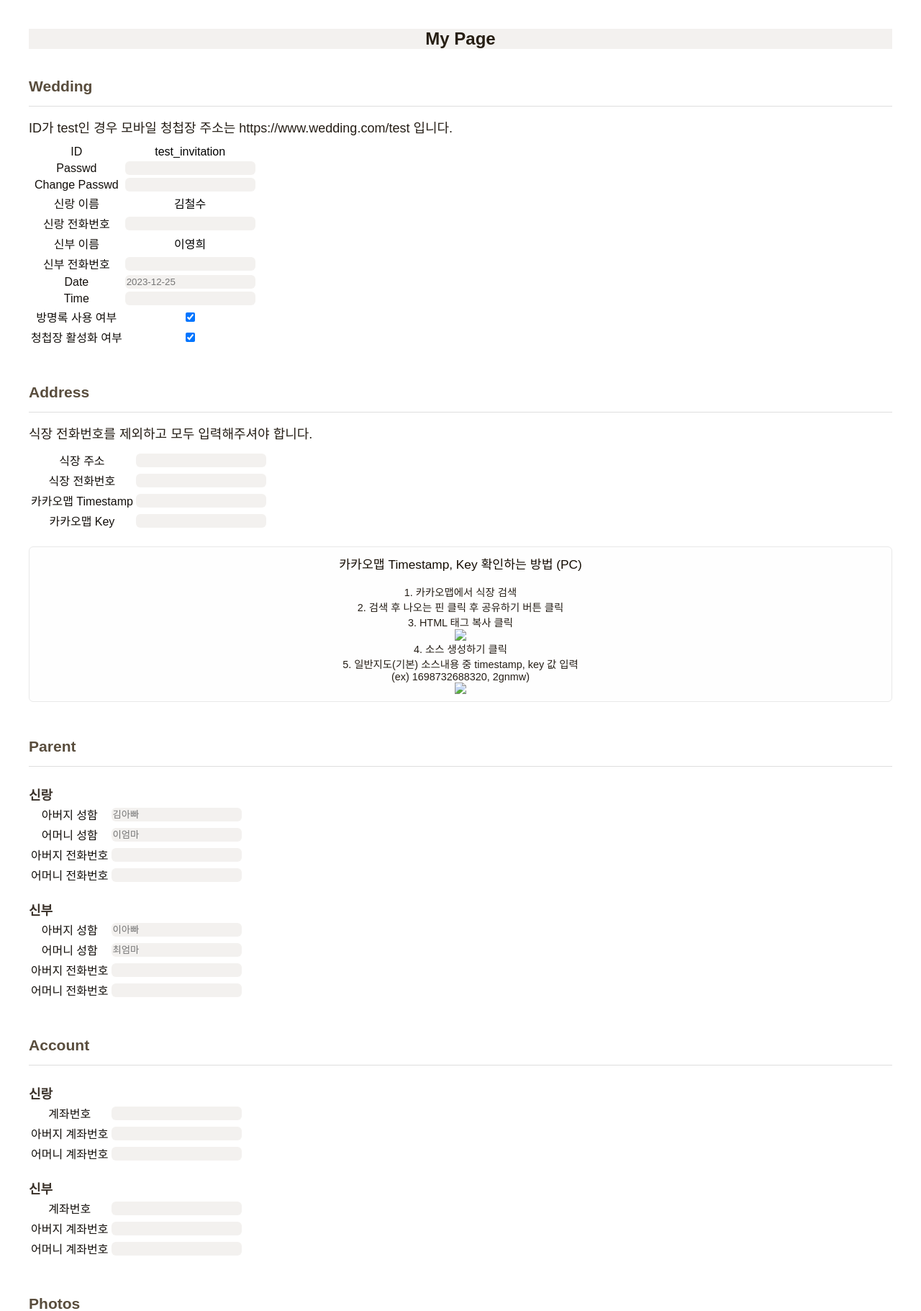
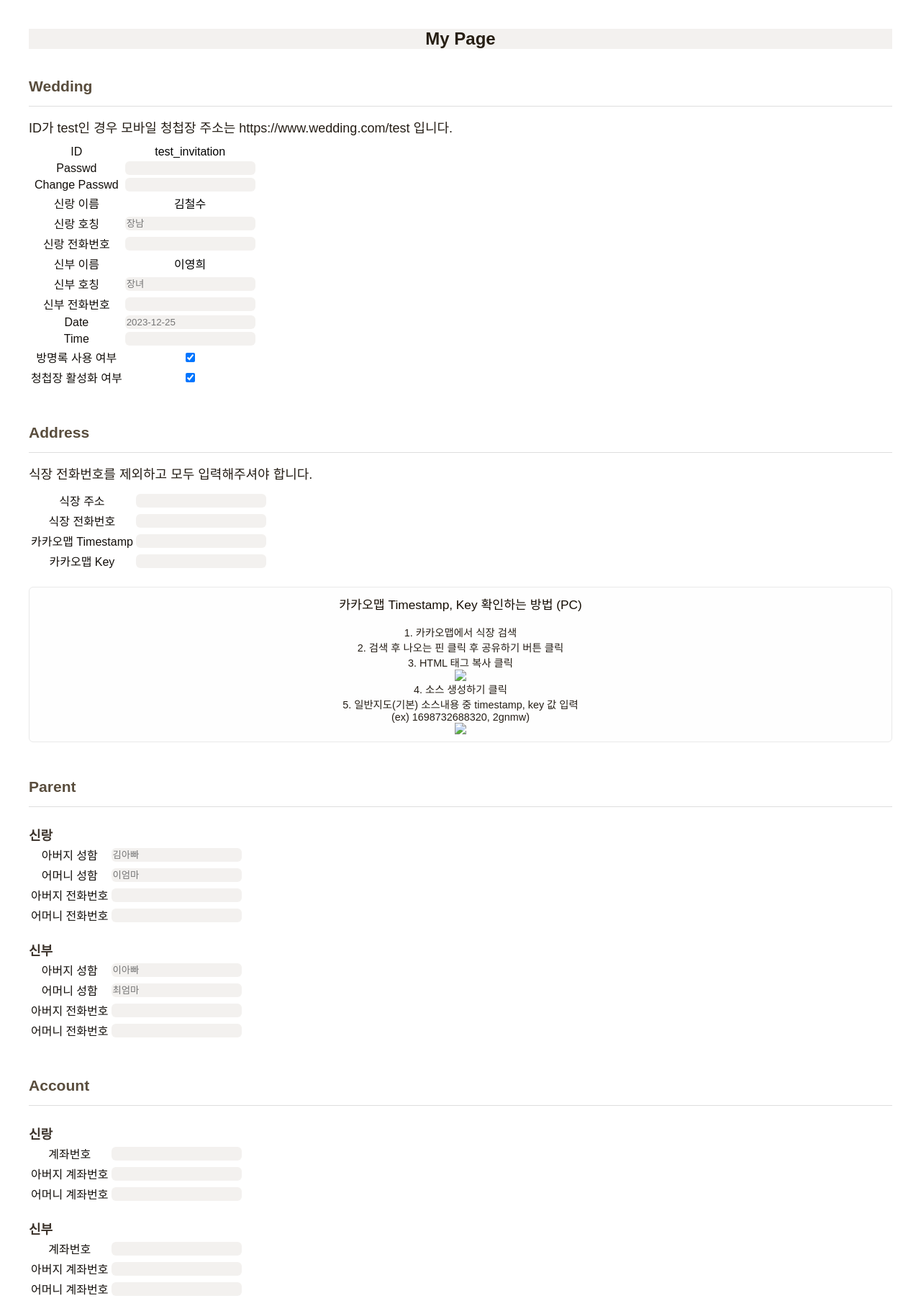
Before and after one commit to Kwonsofia/django-invitation, a Django app: template main/templates/main/admin/mypage.html in a window 1280 px wide. Shown: the top 1821 px of the page at 72% size. Run offline with Django 4.2, Linux system fonts and the light colour scheme; the template is opened without the code that fills it: values that come from a table or form of the project are taken from there, others are empty; data comes from the database, SQL or seed files in the repository; some libraries are stand-ins or nearby versions; some web fonts are replaced.

Commit message:
MOD: 호칭 입력칸 추가

```diff
--- a/main/templates/main/admin/mypage.html
+++ b/main/templates/main/admin/mypage.html
@@ -55,6 +55,14 @@
                     </tr>
                     <tr>
                         <td>
+                            <label>신랑 호칭</label>
+                        </td>
+                        <td>
+                            <input type="text" name="groom_title" placeholder="{{ info.groom_title }}">
+                        </td>
+                    </tr>
+                    <tr>
+                        <td>
                             <label>신랑 전화번호</label>
                         </td>
                         <td>
@@ -67,6 +75,14 @@
                         </td>
                         <td>
                             {{ info.bride_name }}
+                        </td>
+                    </tr>
+                    <tr>
+                        <td>
+                            <label>신부 호칭</label>
+                        </td>
+                        <td>
+                            <input type="text" name="bride_title" placeholder="{{ info.bride_title }}">
                         </td>
                     </tr>
                     <tr>
```
